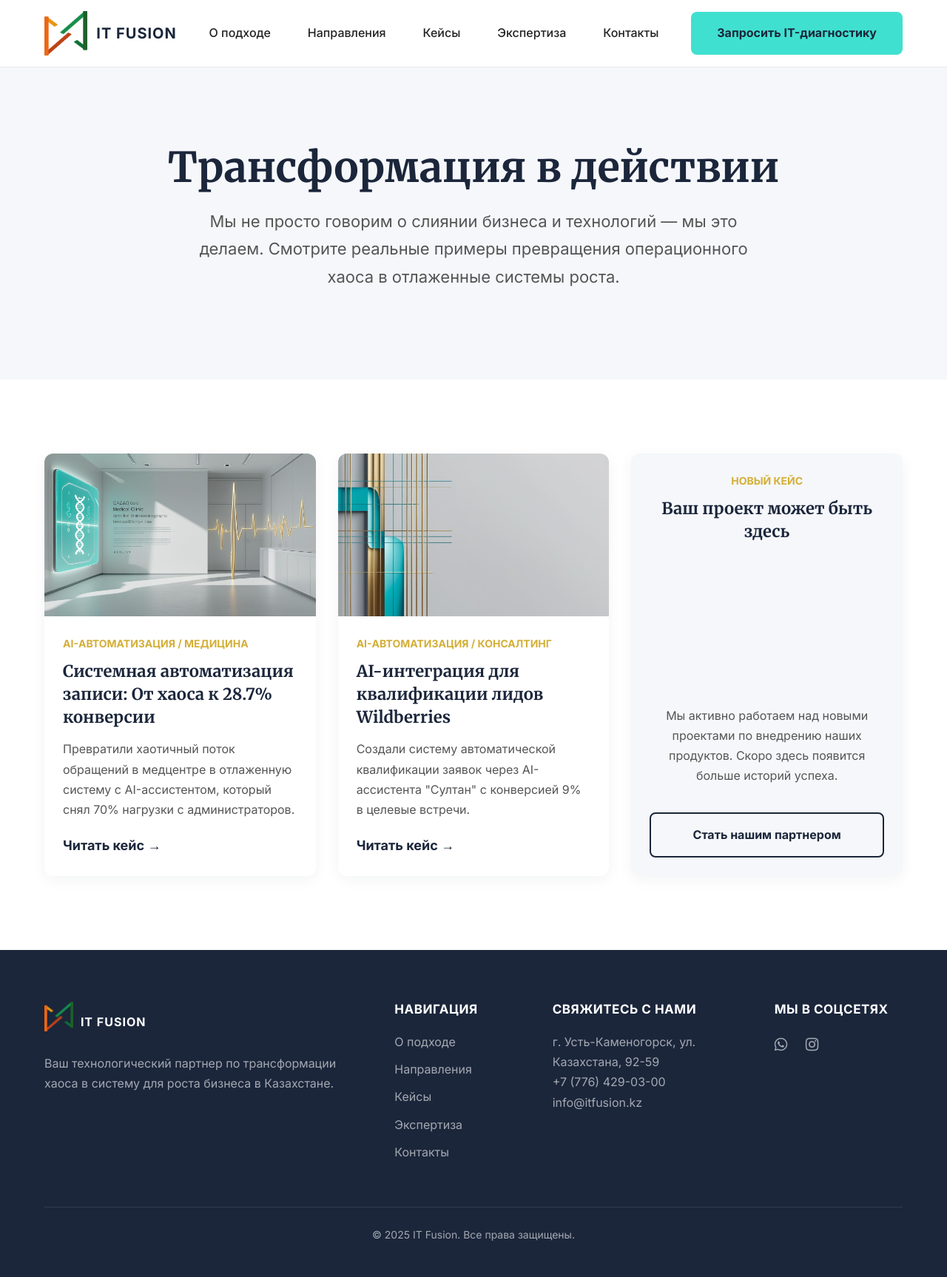
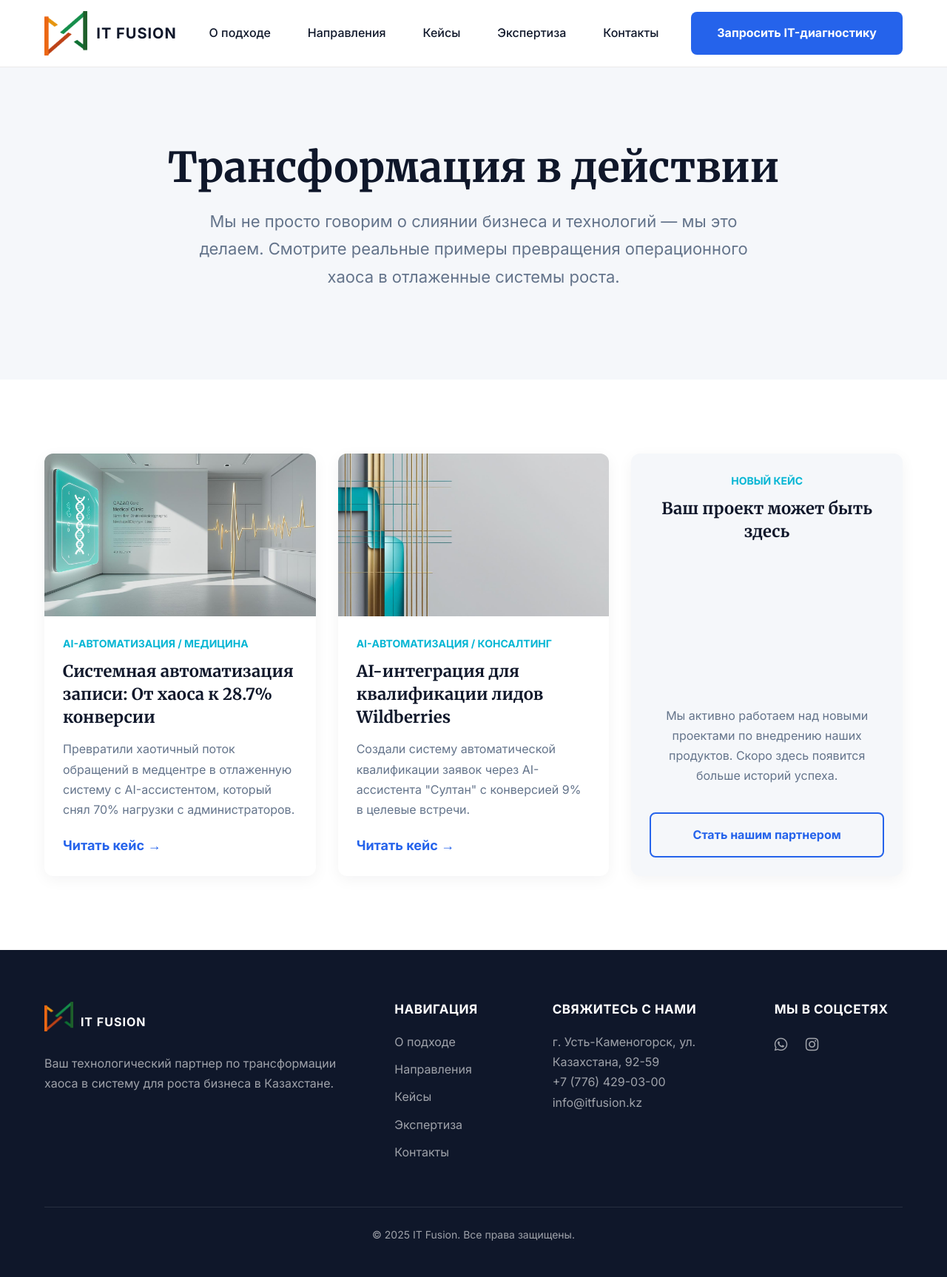
Before and after one commit to adthxkz/itfusionsite, a PHP site: page /cases.php in a window 1280 px wide. Shown: the whole page at 74% size. Run offline with PHP 8.4, Linux system fonts and the light colour scheme; some libraries are stand-ins or nearby versions.

Commit message:
Update color palette for modern IT branding
 New modern blue-based color scheme:
- Primary: #2563EB (tech blue) for buttons and links
- Secondary: #0F172A (dark blue) for text and footer
- Accent: #06B6D4 (cyan) for highlights and categories
- Light background: #F8FAFC for sections

 Updated components:
- All buttons now use modern blue instead of turquoise
- Navigation links and hover effects updated
- Footer background changed to dark blue
- Category badges and accents use cyan
- Improved shadows and overlays
- Better brand alignment with IT Fusion identity

 Technical improvements:
- Consistent color variables throughout CSS
- Modern, professional appearance
- Better contrast and accessibility
- Cohesive visual identity

```diff
--- a/css/custom.css
+++ b/css/custom.css
@@ -6,13 +6,16 @@
 
 /* --- ЦВЕТОВАЯ ПАЛИТРА И ПЕРЕМЕННЫЕ --- */
 :root {
-    --color-dark-graphite: #1B263B;
+    --color-primary: #2563EB;        /* Современный синий - технологичность */
+    --color-primary-dark: #1D4ED8;   /* Темнее синий для hover состояний */
+    --color-secondary: #0F172A;      /* Темно-синий для текста и футера */
     --color-white: #FFFFFF;
-    --color-light-gray: #F5F7FA;
-    --color-text-primary: #222222;
-    --color-text-secondary: #555555;
-    --color-accent-gold: #D4AF37;
-    --color-accent-turquoise: #40E0D0;
+    --color-light-gray: #F8FAFC;     /* Очень светлый серо-голубой фон */
+    --color-text-primary: #0F172A;   /* Темно-синий для основного текста */
+    --color-text-secondary: #64748B; /* Серо-синий для вторичного текста */
+    --color-accent: #06B6D4;         /* Циан для акцентов - современно */
+    --color-success: #10B981;        /* Зеленый для успешных действий */
+    --color-border: #E2E8F0;         /* Светло-серый для границ */
 }
 /*
 =====================================================
@@ -20,7 +23,7 @@
 =====================================================
 */
 .subtitle-accent {
-    color: var(--color-accent-gold);
+    color: var(--color-accent);
     font-weight: 700;
 }
 .container-lg {
@@ -57,14 +60,14 @@ body {
     -webkit-font-smoothing: antialiased;
     -moz-osx-font-smoothing: grayscale;
 }
-h1, h2, h3, h4, h5, h6 { font-family: 'Merriweather', serif; font-weight: 700; color: var(--color-dark-graphite); margin-top: 0; margin-bottom: 20px; line-height: 1.25; }
+h1, h2, h3, h4, h5, h6 { font-family: 'Merriweather', serif; font-weight: 700; color: var(--color-text-primary); margin-top: 0; margin-bottom: 20px; line-height: 1.25; }
 h1 { font-size: 56px; }
 h2 { font-size: 44px; }
 h3 { font-size: 32px; }
 p { margin-top: 0; margin-bottom: 20px; }
 p.subtitle { font-size: 22px; color: var(--color-text-secondary); max-width: 800px; margin-left: auto; margin-right: auto; }
-a { color: var(--color-accent-gold); text-decoration: none; transition: color 0.3s ease; }
-a:hover { color: var(--color-dark-graphite); }
+a { color: var(--color-primary); text-decoration: none; transition: color 0.3s ease; }
+a:hover { color: var(--color-primary-dark); }
 
 /* ==========================================================================
    ОСНОВНЫЕ КОМПОНЕНТЫ
@@ -72,10 +75,10 @@ a:hover { color: var(--color-dark-graphite); }
 /* --- Кнопки --- */
 .button { display: inline-block; padding: 15px 35px; font-family: 'Inter', sans-serif; font-weight: 700; font-size: 16px; text-align: center; text-decoration: none; border-radius: 8px; border: none; transition: all 0.3s ease; cursor: pointer; }
 .button:hover { text-decoration: none; }
-.button-primary { background-color: var(--color-accent-turquoise); color: var(--color-dark-graphite); }
-.button-primary:hover { background-color: #38d1c2; color: var(--color-dark-graphite); transform: translateY(-2px); box-shadow: 0 4px 15px rgba(64, 224, 208, 0.4); }
-.button-secondary { background-color: transparent; color: var(--color-dark-graphite); border: 2px solid var(--color-dark-graphite); }
-.button-secondary:hover { background-color: var(--color-dark-graphite); color: var(--color-white); }
+.button-primary { background-color: var(--color-primary); color: var(--color-white); }
+.button-primary:hover { background-color: var(--color-primary-dark); color: var(--color-white); transform: translateY(-2px); box-shadow: 0 4px 15px rgba(37, 99, 235, 0.4); }
+.button-secondary { background-color: transparent; color: var(--color-primary); border: 2px solid var(--color-primary); }
+.button-secondary:hover { background-color: var(--color-primary); color: var(--color-white); }
 
 /* --- Контейнеры и секции --- */
 .section { padding: 100px 20px; }
@@ -91,13 +94,13 @@ a:hover { color: var(--color-dark-graphite); }
     font-family: 'Inter', sans-serif;
     font-weight: 700;
     font-size: 20px;
-    color: var(--color-dark-graphite);
+    color: var(--color-text-primary);
     letter-spacing: 1px;
 }
 .main-nav-new { flex-grow: 1; display: flex; justify-content: center; }
 .main-nav-new ul { display: flex; list-style: none; padding: 0; margin: 0; gap: 40px; align-items: center; }
 .main-nav-new ul a { font-weight: 500; font-size: 16px; color: var(--color-text-primary); text-decoration: none; position: relative; padding: 15px 5px; display: block; }
-.main-nav-new ul a::after { content: ''; position: absolute; bottom: 10px; left: 5px; width: 0; height: 2px; background-color: var(--color-accent-gold); transition: width 0.3s ease; }
+.main-nav-new ul a::after { content: ''; position: absolute; bottom: 10px; left: 5px; width: 0; height: 2px; background-color: var(--color-primary); transition: width 0.3s ease; }
 .main-nav-new ul a:hover::after, .main-nav-new ul a.active::after { width: calc(100% - 10px); }
 
 .dropdown-menu-new {
@@ -130,10 +133,10 @@ a:hover { color: var(--color-dark-graphite); }
     color: var(--color-dark-graphite);
 }
 .mobile-menu-toggle { display: none; background: none; border: none; cursor: pointer; padding: 0; z-index: 1002; }
-.mobile-menu-toggle span { display: block; width: 25px; height: 3px; background-color: var(--color-dark-graphite); margin: 5px 0; }
+.mobile-menu-toggle span { display: block; width: 25px; height: 3px; background-color: var(--color-text-primary); margin: 5px 0; }
 
 /* --- Подвал (Footer) --- */
-.site-footer { background-color: var(--color-dark-graphite); color: rgba(255, 255, 255, 0.6); padding: 70px 0 0 0; font-size: 16px; line-height: 1.7; }
+.site-footer { background-color: var(--color-secondary); color: rgba(255, 255, 255, 0.6); padding: 70px 0 0 0; font-size: 16px; line-height: 1.7; }
 .footer-grid { display: grid; grid-template-columns: 2.5fr 1fr 1.5fr 1fr; gap: 40px; padding-bottom: 50px; }
 .footer-column h4 { color: var(--color-white); font-family: 'Inter', sans-serif; font-size: 17px; font-weight: 700; margin-bottom: 20px; text-transform: uppercase; letter-spacing: 0.5px; }
 .footer-logo { height: 40px; margin-bottom: 15px; }
@@ -154,14 +157,14 @@ a:hover { color: var(--color-dark-graphite); }
 .footer-bottom { border-top: 1px solid rgba(255, 255, 255, 0.1); padding: 25px 0; text-align: center; font-size: 14px; }
 
 /* --- Модальное окно (Pop-up) --- */
-.modal-overlay { position: fixed; top: 0; left: 0; width: 100%; height: 100%; background-color: rgba(27, 38, 59, 0.75); display: none; justify-content: center; align-items: center; z-index: 2000; opacity: 0; transition: opacity 0.3s ease; }
+.modal-overlay { position: fixed; top: 0; left: 0; width: 100%; height: 100%; background-color: rgba(15, 23, 42, 0.75); display: none; justify-content: center; align-items: center; z-index: 2000; opacity: 0; transition: opacity 0.3s ease; }
 .modal-overlay.is-active { display: flex; opacity: 1; }
 .modal-content { position: relative; background-color: var(--color-white); padding: 35px 40px; border-radius: 12px; max-width: 550px; width: 90%; box-shadow: 0 10px 30px rgba(0, 0, 0, 0.2); text-align: center; transform: translateY(20px); transition: transform 0.3s ease; }
 .modal-overlay.is-active .modal-content { transform: translateY(0); }
 .modal-content h3 { margin-top: 0; margin-bottom: 10px; font-size: 28px; }
 .modal-content p { margin-top: 0; margin-bottom: 25px; color: var(--color-text-secondary); }
 .modal-close-btn { position: absolute; top: 10px; right: 15px; background: none; border: none; font-size: 28px; color: #b0b0b0; cursor: pointer; line-height: 1; }
-.modal-close-btn:hover { color: var(--color-dark-graphite); }
+.modal-close-btn:hover { color: var(--color-text-primary); }
 
 /* ==========================================================================
    СТИЛИ ДЛЯ КОНКРЕТНЫХ СТРАНИЦ И СЕКЦИЙ
@@ -169,7 +172,7 @@ a:hover { color: var(--color-dark-graphite); }
 
 /* --- Секция "Hero" --- */
 .hero-section { position: relative; padding: 140px 20px; color: var(--color-white); background-image: url('/img/hero-background.jpg'); background-size: cover; background-position: center; background-attachment: fixed; }
-.hero-section::before { content: ''; position: absolute; top: 0; left: 0; right: 0; bottom: 0; background-color: rgba(27, 38, 59, 0.55); z-index: 1; }
+.hero-section::before { content: ''; position: absolute; top: 0; left: 0; right: 0; bottom: 0; background-color: rgba(15, 23, 42, 0.55); z-index: 1; }
 .hero-section .container { position: relative; z-index: 2; }
 .hero-section h1, .hero-section p.subtitle { color: var(--color-white); }
 
@@ -181,7 +184,7 @@ a:hover { color: var(--color-dark-graphite); }
 .logos-container img:hover { filter: grayscale(0%); opacity: 1; transform: scale(1.1); cursor: pointer; }
 .logos-container img.logo-light { filter: grayscale(100%) invert(1); }
 .logos-container img.logo-light:hover { filter: none; }
-.logos-container .logo-text { font-family: 'Merriweather', serif; font-weight: 700; font-size: 28px; letter-spacing: 1.5px; text-transform: uppercase; color: var(--color-dark-graphite); filter: grayscale(100%); opacity: 0.65; transition: all 0.3s ease-in-out; line-height: 55px; padding: 0 15px; }
+.logos-container .logo-text { font-family: 'Merriweather', serif; font-weight: 700; font-size: 28px; letter-spacing: 1.5px; text-transform: uppercase; color: var(--color-text-primary); filter: grayscale(100%); opacity: 0.65; transition: all 0.3s ease-in-out; line-height: 55px; padding: 0 15px; }
 .logos-container .logo-text:hover { filter: grayscale(0%); opacity: 1; transform: scale(1.1); cursor: pointer; }
 
 /* --- Страница "Направления" (v2.0) --- */
@@ -199,21 +202,21 @@ a:hover { color: var(--color-dark-graphite); }
 /* box-shadow: 0 15px 40px rgba(27, 38, 59, 0.08); */
 /* --- Страница "Кейсы" и "Блог" --- */
 .case-grid, .blog-grid { display: grid; grid-template-columns: repeat(auto-fill, minmax(350px, 1fr)); gap: 30px; }
-.case-card, .post-card { display: flex; flex-direction: column; text-decoration: none; background-color: #FFFFFF; border-radius: 12px; overflow: hidden; box-shadow: 0 5px 20px rgba(27, 38, 59, 0.05); transition: transform 0.3s ease, box-shadow 0.3s ease; }
-.case-card:hover, .post-card:hover { transform: translateY(-5px); box-shadow: 0 8px 30px rgba(27, 38, 59, 0.1); }
+.case-card, .post-card { display: flex; flex-direction: column; text-decoration: none; background-color: #FFFFFF; border-radius: 12px; overflow: hidden; box-shadow: 0 5px 20px rgba(15, 23, 42, 0.05); transition: transform 0.3s ease, box-shadow 0.3s ease; }
+.case-card:hover, .post-card:hover { transform: translateY(-5px); box-shadow: 0 8px 30px rgba(15, 23, 42, 0.1); }
 .case-card-image, .post-card-image { height: 220px; background-color: #f0f2f1; background-size: cover; background-position: center; }
 .case-card-content, .post-card-content { padding: 25px; display: flex; flex-direction: column; flex-grow: 1; }
-.case-category, .post-category { font-size: 14px; font-weight: 700; color: var(--color-accent-gold); margin-bottom: 10px; display: block; text-transform: uppercase; }
-.case-card h3, .post-card h3 { margin: 0 0 15px 0; font-size: 22px; line-height: 1.4; color: var(--color-dark-graphite); flex-grow: 1; }
+.case-category, .post-category { font-size: 14px; font-weight: 700; color: var(--color-accent); margin-bottom: 10px; display: block; text-transform: uppercase; }
+.case-card h3, .post-card h3 { margin: 0 0 15px 0; font-size: 22px; line-height: 1.4; color: var(--color-text-primary); flex-grow: 1; }
 .case-result, .post-excerpt { font-size: 16px; color: var(--color-text-secondary); margin-bottom: 20px; }
-.card-link, .post-link, .post-back-link { font-weight: 700; color: var(--color-dark-graphite); margin-top: auto; text-decoration: none; }
-.card-link:hover, .post-link:hover, .post-back-link:hover { color: var(--color-accent-gold); }
+.card-link, .post-link, .post-back-link { font-weight: 700; color: var(--color-primary); margin-top: auto; text-decoration: none; }
+.card-link:hover, .post-link:hover, .post-back-link:hover { color: var(--color-primary-dark); }
 
 /* --- Страница "Контакты" --- */
 .contact-page-grid { display: grid; grid-template-columns: 1.1fr 1fr; gap: 80px; }
 .contact-item { display: flex; align-items: flex-start; margin-bottom: 25px; }
-.contact-item i { font-size: 18px; color: var(--color-accent-gold); margin-right: 20px; margin-top: 5px; width: 25px; text-align: center; }
-.contact-item strong { display: block; font-weight: 700; color: var(--color-dark-graphite); }
+.contact-item i { font-size: 18px; color: var(--color-accent); margin-right: 20px; margin-top: 5px; width: 25px; text-align: center; }
+.contact-item strong { display: block; font-weight: 700; color: var(--color-text-primary); }
 .contact-form input, .contact-form textarea { width: 100%; padding: 15px; border: 1px solid #ddd; border-radius: 8px; font-size: 16px; transition: border-color 0.3s ease, box-shadow 0.3s ease; }
 .contact-form input:focus, .contact-form textarea:focus { outline: none; border-color: var(--color-accent-gold); box-shadow: 0 0 0 3px rgba(212, 175, 55, 0.2); }
 
```
